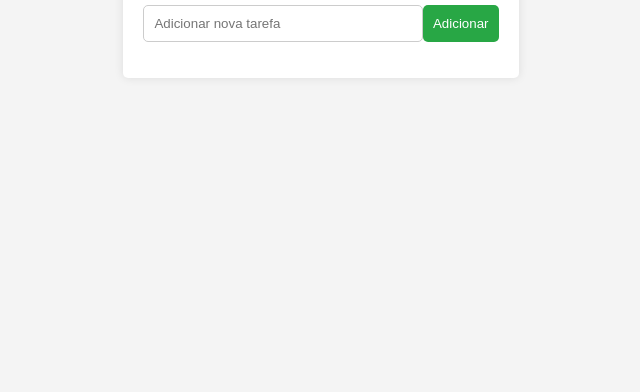
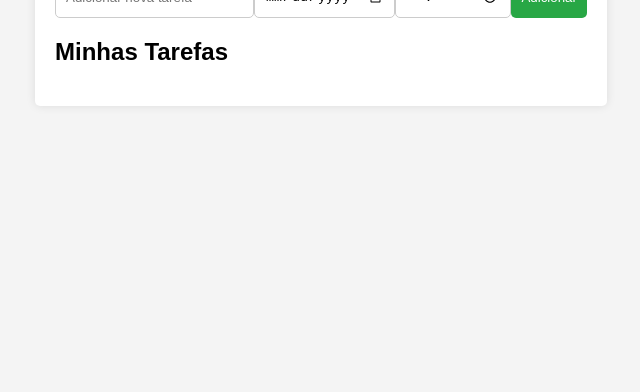
Before and after one commit to AlvesGab24/PI-GerenTarefas, a plain HTML site: page docs/index.html in a window 1280 px wide. Shown: the part 408-800 px from the top of the page, without its empty margins (319-959 px from the left). Drawn offline with Linux system fonts and the light colour scheme.

Commit message:
Update index.html

```diff
--- a/docs/index.html
+++ b/docs/index.html
@@ -10,9 +10,12 @@
     <div class="container">
         <h1>Gerenciador de Tarefas</h1>
         <form id="task-form">
-            <input type="text" id="task-input" placeholder="Adicionar nova tarefa">
+            <input type="text" id="task-input" placeholder="Adicionar nova tarefa" required>
+            <input type="date" id="task-date" required>
+            <input type="time" id="task-time" required>
             <button type="submit">Adicionar</button>
         </form>
+        <h2>Minhas Tarefas</h2>
         <ul id="task-list"></ul>
     </div>
     <script src="script.js"></script>
```
